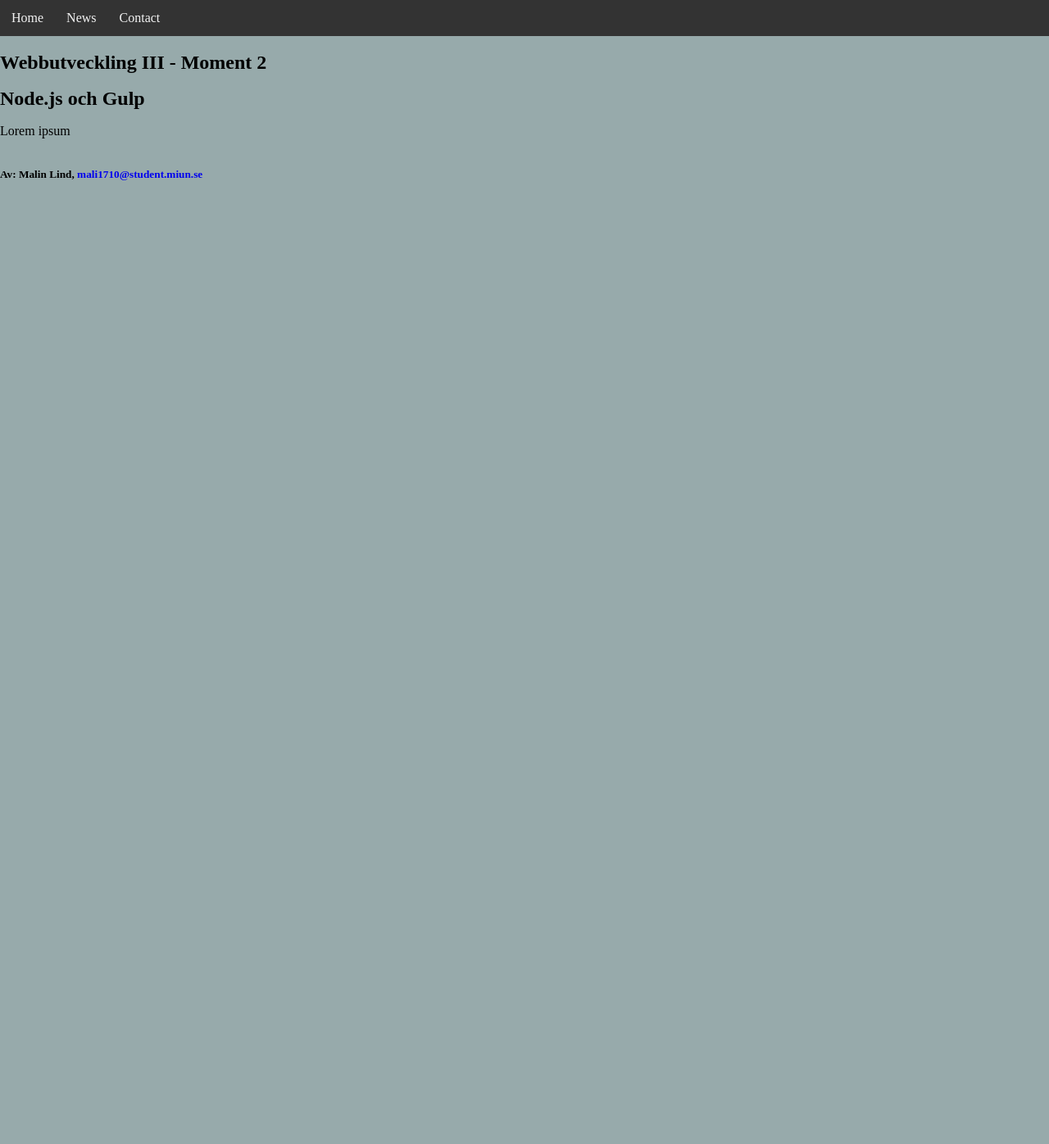
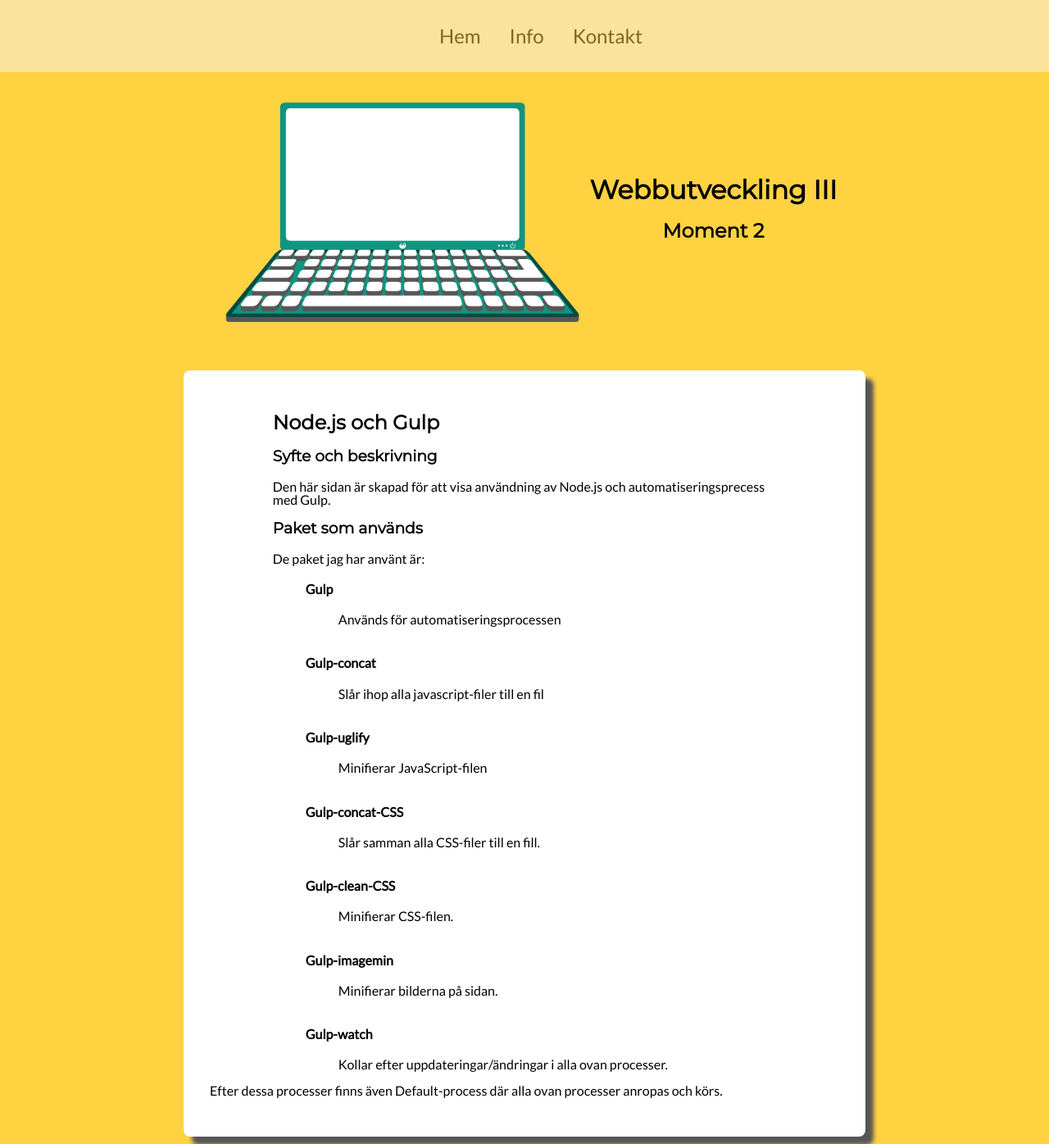
Before and after one commit to mali1710/Moment2, a website: page src/index.html in a window 1280 px wide. Shown: the top 1396 px of the page at 82% size. Drawn offline with nearby package versions, Linux system fonts and the light colour scheme; files that its build step writes are made by us from their sources.

Commit message:
version 3

```diff
--- a/package.json
+++ b/package.json
@@ -13,6 +13,7 @@
     "gulp-clean-css": "^3.10.0",
     "gulp-concat": "^2.6.1",
     "gulp-concat-css": "^3.1.0",
+    "gulp-imagemin": "^4.1.0",
     "gulp-uglify": "^3.0.1",
     "gulp-watch": "^5.0.1"
   }
--- a/src/css/reset.css
+++ b/src/css/reset.css
@@ -8,7 +8,7 @@ pre,abbr, acronym, address, big, cite, code,
 del, dfn, em, img, ins, kbd, q, s, samp,
 small, strike, strong, sub, sup, tt, var,
 b, u, i, center,
-dl, dt, dd, ol, ul, li,
+dl, dt, dd, ol,
 fieldset, form, label, legend,
 table, caption, tbody, tfoot, thead, tr, th, td,
 article, aside, canvas, details, embed,
--- a/src/css/style.css
+++ b/src/css/style.css
@@ -1,41 +1,103 @@
+html, body{
+  width: 100%;
+  height: 100%;
+
+}
 body{
-    background-color: #97aaab;
    display: flex;
     flex-direction: column;
-    height: 220vh;
+    align-content: center;
+    font-family: 'Lato', sans-serif;
+    background-color: #ffd241;
+    box-sizing: border-box;
+  }
+img{
+  max-width: 100%;
+  margin: auto;
+}
+
+header{
+  display: flex;
+  align-items: center;
+  justify-content: center;
+  max-width: 90%;
+  margin: auto;
+}
+
+.headerimg{
+  width: 40%;
+}
+
+.headertxt{
+  max-width: 50%;
+  text-align: center;
+}
+
+h1, h2, h3{
+  font-family: 'Montserrat', sans-serif;
+}
+
+/*Navigation*/
+.nav {
+  background-color: #f6f6f6;
+  opacity: 0.5;
+  position: -webkit-sticky;
+  text-align: center;
+
+}
+.nav li{
+  display: inline-block;
+  padding: 1em;
 
 }
 
-/*Navigation*/
-/* Style the navbar */
-#navbar {
-    overflow: hidden;
-    background-color: #333;
+
+.nav a{
+  color: #000;
+  font-size: 1.5em;
 }
 
-  /* Navbar links */
-  #navbar a {
-    float: left;
-    display: block;
-    color: #f2f2f2;
-    text-align: center;
-    padding: 14px;
-    text-decoration: none;
+.nav li:hover{
+  background-color: #C1CDCD;
 }
 
-  /* Page content */
-  .content {
-    padding: 16px;
+.sticky {
+  position: fixed;
+  width: 100%;
+  left: 0;
+  top: 0;
+  z-index: 100;
+  border-top: 0;
 }
 
-  /* The sticky class is added to the navbar with JS when it reaches its scroll position */
-  .sticky {
-    position: fixed;
-    top: 0;
-    width: 100%;
+/*Innehåll*/
+.content{
+  background-color:#fff;
+  box-shadow: 10px 10px 5px 0px rgba(86,86,86,1);
+  border-radius: 8px;
+  flex-grow: 1;
+  width: 60%;
+  min-height: 100%;
+  margin:2em auto;
+  padding: 2em;
+  align-content: center;
 }
 
-  /* Add some top padding to the page content to prevent sudden quick movement (as the navigation bar gets a new position at the top of the page (position:fixed and top:0) */
-  .sticky + .content {
-    padding-top: 60px;
+#first{
+margin: auto;
+width: 80%;
 }
+
+.nav, header, .content, footer{
+  flex-shrink: 0;
+}
+
+footer{
+  background-color: rgba(86,86,86,1);
+  color: #fff;
+  text-align: center;
+}
+
+footer a{
+  color: #fff;
+}
--- a/src/index.html
+++ b/src/index.html
@@ -4,28 +4,92 @@
     <meta charset="UTF-8">
     <meta name="viewport" content="width=device-width, initial-scale=1.0">
     <meta http-equiv="X-UA-Compatible" content="ie=edge">
-    <script src="js/main.js"></script>
+    <script src="https://code.jquery.com/jquery-3.3.1.min.js"></script>
+    <script src="js/main.min.js"></script>
     <link rel="stylesheet" href="css/main.min.css">
     <link rel="stylesheet" href="https://use.fontawesome.com/releases/v5.3.1/css/all.css" integrity="sha384-mzrmE5qonljUremFsqc01SB46JvROS7bZs3IO2EmfFsd15uHvIt+Y8vEf7N7fWAU" crossorigin="anonymous">
+    <link href="https://fonts.googleapis.com/css?family=Lato|Montserrat" rel="stylesheet">
     <title>WebbIII - nodejs</title>
 </head>
-<body>
-    <div id="navbar">
-                <a href="#home">Home</a>
-                <a href="#news">News</a>
-                <a href="#contact">Contact</a>
+<body id="home">
+    <div class="nav">
+        <ul>
+            <li><a href="#home">Hem</a></li>
+            <li><a href="#info">Info</a></li>
+            <li><a href="#contact">Kontakt</a></li>
+        </ul>
     </div>
+<header>
+        <div class="headerimg"> <img src="../src/images/laptop-pixabay.jpg" alt=""> </div>
+        <div class="headertxt"><h1>Webbutveckling III</h1><h2>Moment 2</h2></div>
 
-    <section>
-    <div id="first">
-        <h1>Webbutveckling III - Moment 2</h1>
-        <h2>Node.js och Gulp</h2>
-        <p>Lorem ipsum</p>
-    </div>
+</header>
+    <section class="content" id="info">
+        <div id="first">
+            <h2>Node.js och Gulp</h2>
+            <h3>Syfte och beskrivning</h3>
+            <p>Den här sidan är skapad för att visa användning av Node.js och automatiseringsprecess med Gulp.</p>
+            <h3>Paket som används</h3>
+            <p>De paket jag har använt är:</p>
+            <ul>
+                <li><h4>
+                    Gulp
+                </h4>
+                    <ul>
+                        <li>Används för automatiseringsprocessen</li>
+                    </ul>
+                </li><br>
+                <li><h4>
+                    Gulp-concat
+                </h4>
+                    <ul>
+                        <li>Slår ihop alla javascript-filer till en fil</li>
+                    </ul>
+                </li><br>
 
+                <li><h4>
+                    Gulp-uglify
+                </h4>
+                    <ul>
+                        <li>Minifierar JavaScript-filen</li>
+                    </ul>
+                </li><br>
+                <li><h4>
+                    Gulp-concat-CSS
+                </h4>
+                    <ul>
+                        <li>Slår samman alla CSS-filer till en fill.</li>
+                    </ul>
+                </li><br>
+                <li><h4>
+                    Gulp-clean-CSS
+                </h4>
+                    <ul>
+                        <li>Minifierar CSS-filen.</li>
+                    </ul>
+                </li><br>
+
+                <li><h4>
+                    Gulp-imagemin
+                </h4>
+                    <ul>
+                        <li>Minifierar bilderna på sidan.</li>
+                    </ul>
+                </li><br>
+
+                <li><h4>
+                    Gulp-watch
+                </h4>
+                    <ul>
+                        <li>Kollar efter uppdateringar/ändringar i alla ovan processer.</li>
+                    </ul>
+                </li>
+            </ul>
+        </div>
+    <p>Efter dessa processer finns även Default-process där alla ovan processer anropas och körs.</p>
     </section>
 
-    <footer>
+    <footer id="contact">
         <h5>Av: Malin Lind,  <a href="mailto:mali1710@student.miun.se">mali1710@student.miun.se</a></h5>
     </footer>
 </body>
--- a/src/js/main.js
+++ b/src/js/main.js
@@ -1,17 +1,23 @@
-// When the user scrolls the page, execute myFunction
-window.onscroll = function() {myFunction()};
+$(document).ready(function() {
+  // grab the initial top offset of the navigation
+     var stickyNavTop = $('.nav').offset().top;
 
-// Get the navbar
-var navbar = document.getElementById("navbar");
+     // our function that decides weather the navigation bar should have "fixed" css position or not.
+     var stickyNav = function(){
+      var scrollTop = $(window).scrollTop(); // our current vertical position from the top
 
-// Get the offset position of the navbar
-var sticky = navbar.offsetTop;
+      // if we've scrolled more than the navigation, change its position to fixed to stick to top,
+      // otherwise change it back to relative
+      if (scrollTop > stickyNavTop) {
+          $('.nav').addClass('sticky');
+      } else {
+          $('.nav').removeClass('sticky');
+      }
+  };
 
-// Add the sticky class to the navbar when you reach its scroll position. Remove "sticky" when you leave the scroll position
-function myFunction() {
-  if (window.pageYOffset >= sticky) {
-    navbar.classList.add("sticky")
-  } else {
-    navbar.classList.remove("sticky");
-  }
-}
+  stickyNav();
+  // and run it again every time you scroll
+  $(window).scroll(function() {
+    stickyNav();
+  });
+});
```
Also changed, not shown: gulpfile.js (+14 -1 lines), src/images/laptop-pixabay.jpg (added), 1 other file. Lines whose indentation alone changed are shown as unchanged.
